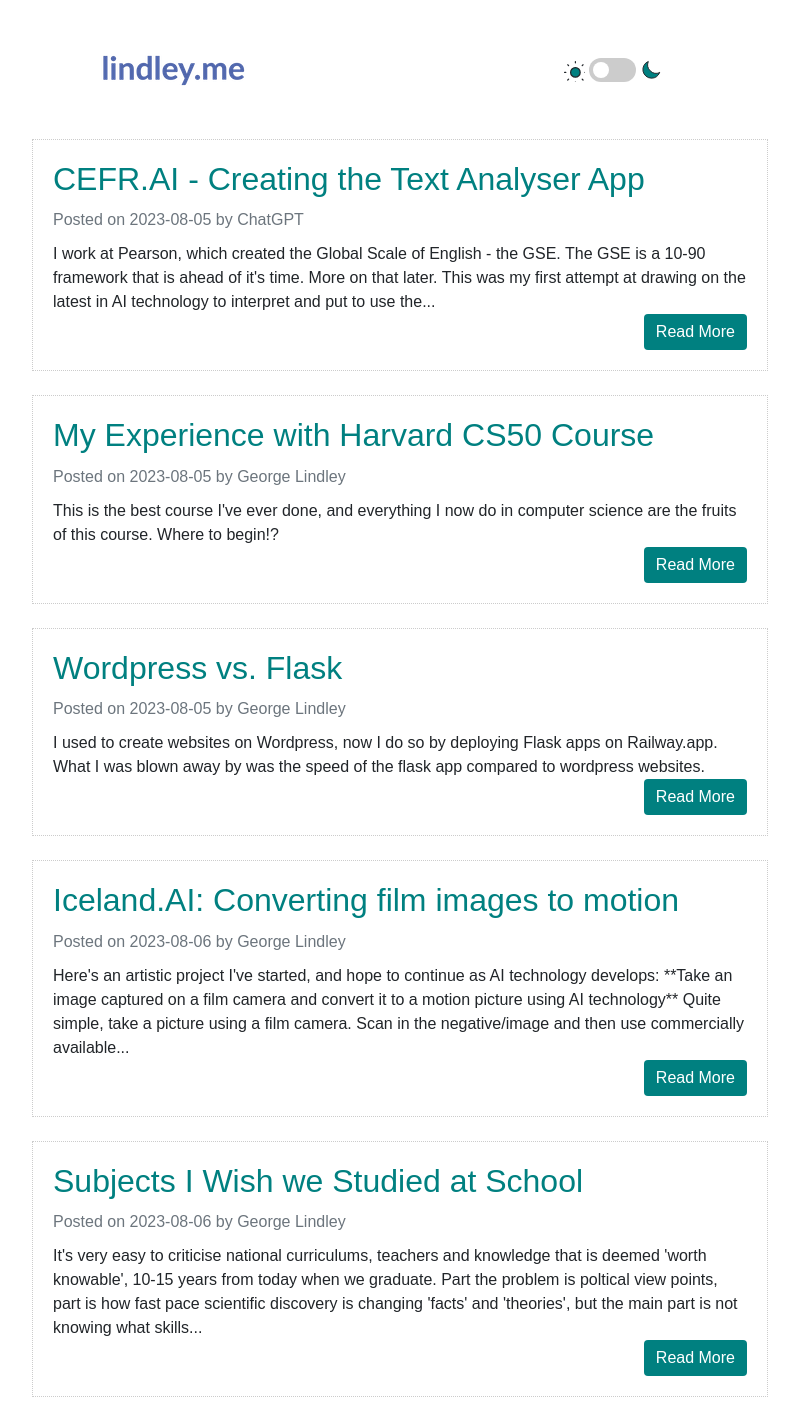
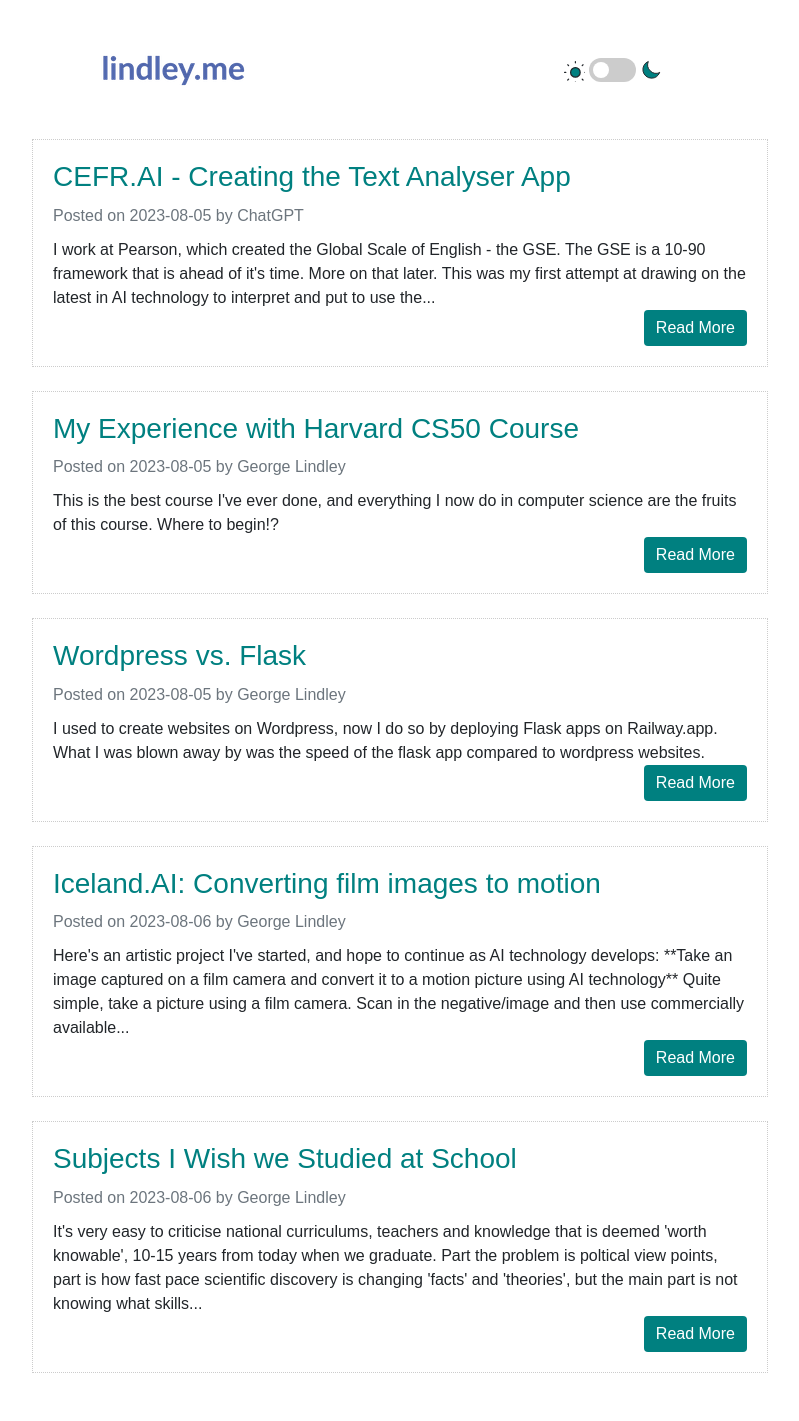
Before and after one commit to oozr/lindley.me, a Flask app: page / in a window 1280 px wide. Shown: the whole page, without its empty margins (240-1039 px from the left). After the commit the page ends 1373 px from the top, so only its background shows below. Run offline with Flask 2, Linux system fonts and the light colour scheme.

Commit message:
improved font size

```diff
--- a/website/static/scripts.js
+++ b/website/static/scripts.js
@@ -1,4 +1,4 @@
-// dark-mode.js
+// scripts.js
 
 // Function to set dark mode and update toggle state
 function setDarkModePreference(enabled) {
@@ -25,23 +25,20 @@ function setInitialDarkMode() {
   const darkModeToggle = document.getElementById("darkModeToggle");
   const storedPreference = localStorage.getItem("darkMode");
 
+  // Check the time of day (morning or night) to decide whether to use dark mode
+  const hour = new Date().getHours();
+  const isNightTime = hour >= 18 || hour <= 6;
+
   if (storedPreference === "enabled") {
     setDarkModePreference(true);
   } else if (storedPreference === "disabled") {
     setDarkModePreference(false);
+  } else if (isNightTime) {
+    setDarkModePreference(true);
   } else {
-    // Check if the user's preference is set to dark mode
-    const prefersDarkMode = window.matchMedia("(prefers-color-scheme: dark)").matches;
-    // Check the time of day (morning or night) to decide whether to use dark mode
-    const hour = new Date().getHours();
-    const isNightTime = hour >= 18 || hour <= 6;
+    setDarkModePreference(false);
+  }
 
-    if (prefersDarkMode || isNightTime) {
-      setDarkModePreference(true);
-    } else {
-      setDarkModePreference(false);
-    }
-  }
 }
 
 // Call the function to set the initial dark mode state
--- a/website/static/styles.css
+++ b/website/static/styles.css
@@ -18,14 +18,14 @@ p {
 h2 {
   color: teal; /* Lavender color for h2 headings */
   padding-bottom: 10px;
-  font-size: 32px;
+  font-size: 28px;
 }
 
 h3 {
   color: steelblue; /* Steelblue color for h3 headings */
   padding-top: 20px;
   padding-bottom: 10px;
-  font-size: 24px;
+  font-size: 20px;
 }
 
 /* Dark mode styles */
```
